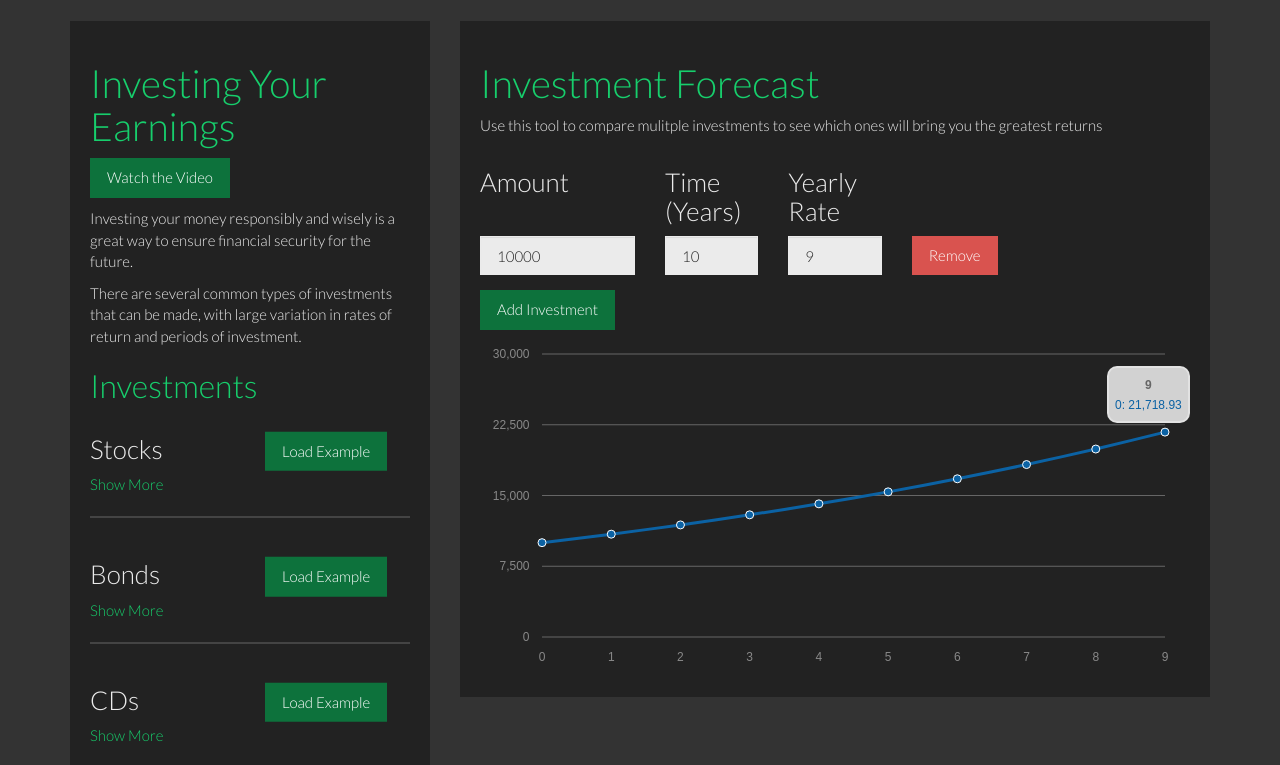
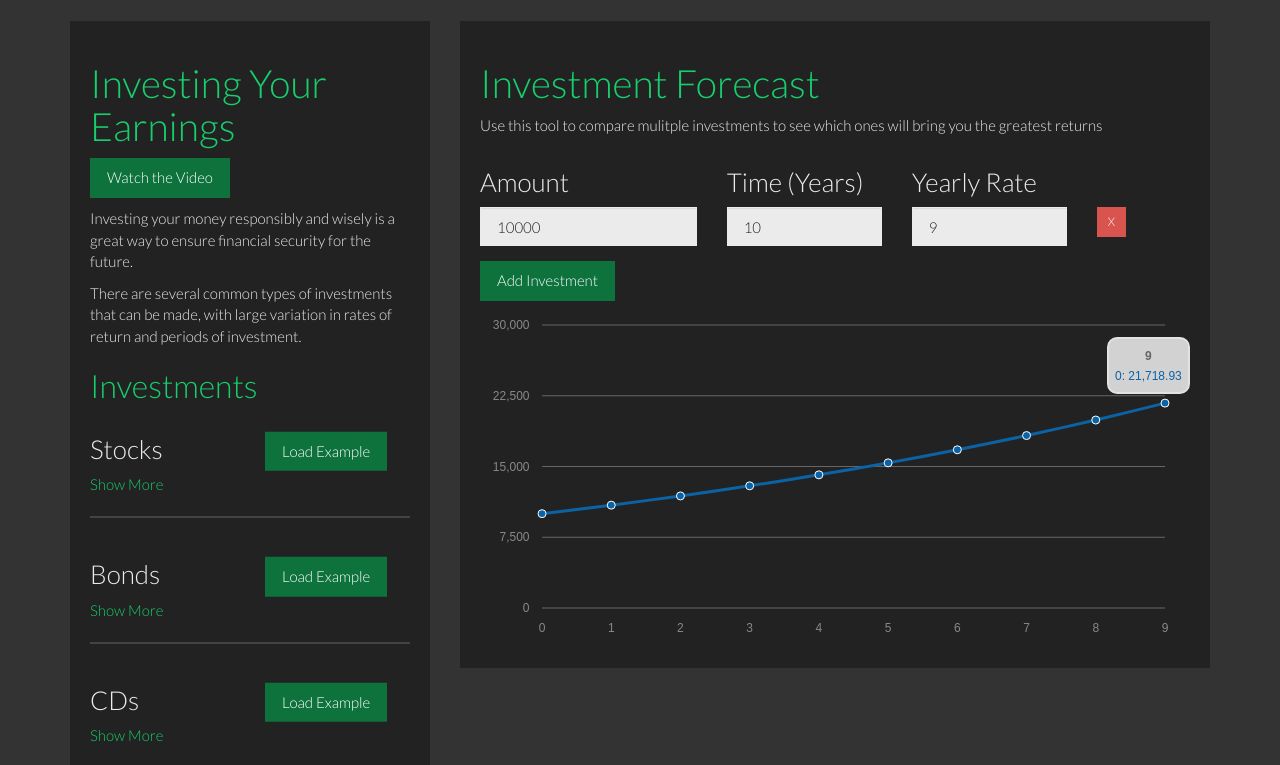
Before and after one commit to RaikesCohort2013/code-one-2015, a Django app: page /investment/ in a window 1280 px wide. Shown: the part 60-825 px from the top of the page. Run offline with Django 3.2, Linux system fonts and the light colour scheme; some libraries are stand-ins or nearby versions.

Commit message:
refactor buttons to be nicer

```diff
--- a/web/templates/pages/debt.html
+++ b/web/templates/pages/debt.html
@@ -152,8 +152,8 @@
                     <div class="col-xs-3">
                         <input class="form-control" disabled="" data-bind="value: paymentFormatted" />
                     </div>
-                    <div class="col-xs-2">
-                        <button class="btn btn-danger" data-bind="click: $parent.removeDebt">Remove</button>
+                    <div class="col-xs-1">
+                        <button class="btn btn-sm btn-danger" data-bind="click: $parent.removeDebt">X</button>
                     </div>
                 </div>
             </div>
--- a/web/templates/pages/investment.html
+++ b/web/templates/pages/investment.html
@@ -74,29 +74,29 @@
 <h1 class="green-text">Investment Forecast</h1>
 <p>Use this tool to compare mulitple investments to see which ones will bring you the greatest returns</p>
 <div class="row">
-    <div class="col-xs-3">
+    <div class="col-xs-4">
         <h3>Amount</h3>
     </div>
-    <div class="col-xs-2">
+    <div class="col-xs-3">
         <h3>Time (Years)</h3>
     </div>
-    <div class="col-xs-2">
+    <div class="col-xs-3">
         <h3>Yearly Rate</h3>
     </div>
 </div>
 <div data-bind="foreach: investments">
     <div class="row form-group">
-        <div class="col-xs-3">
+        <div class="col-xs-4">
             <input class="form-control"  data-bind="value: amount" />
         </div>
-        <div class="col-xs-2">
+        <div class="col-xs-3">
             <input class="form-control" data-bind="value: period" />
         </div>
-        <div class="col-xs-2">
+        <div class="col-xs-3">
             <input class="form-control" data-bind="value: rate" />
         </div>
-        <div class="col-xs-2">
-            <button class="btn btn-danger" data-bind="click: $parent.removeInvestment">Remove</button>
+        <div class="col-xs-1">
+            <button class="btn btn-sm btn-danger" data-bind="click: $parent.removeInvestment">X</button>
         </div>
     </div>
 </div>
```
